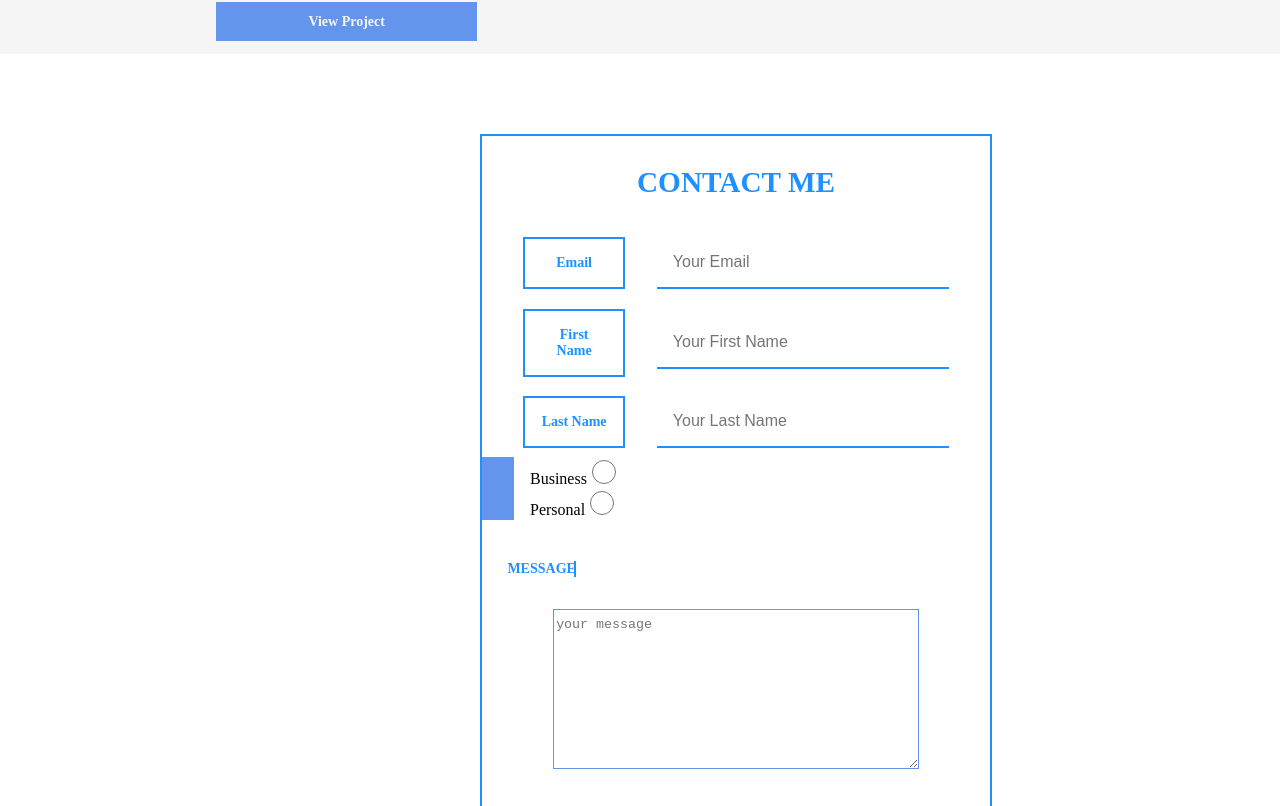
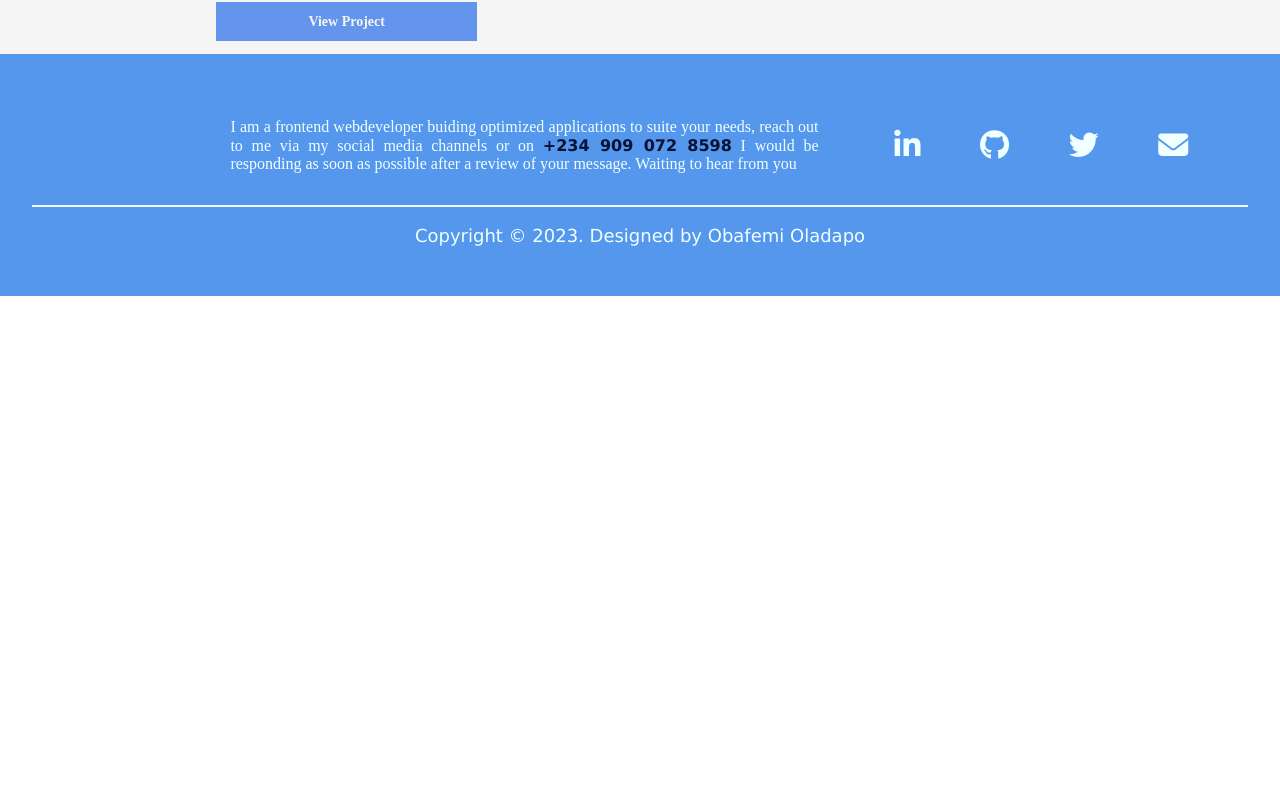
Before and after one commit to lilphemy/Portfolio-main, a React (Create React App) app: page / in a window 1280 px wide. Shown: the part 3634-4440 px from the top of the page. After the commit the page ends 3930 px from the top, so only its background shows below. Built offline with nearby package versions, Linux system fonts and the light colour scheme.

Commit message:
contact form removal for adjustment

```diff
--- a/src/pages/Homepage.js
+++ b/src/pages/Homepage.js
@@ -19,7 +19,7 @@ function ContentStructure() {
                 <AboutComp/>
                 <SkillComp/>
                 <ProjectDisplay/>
-                <ContactForm/>
+                {/* <ContactForm/> */}
                 <FooterCase/>
         </React.Fragment>
     )
```
